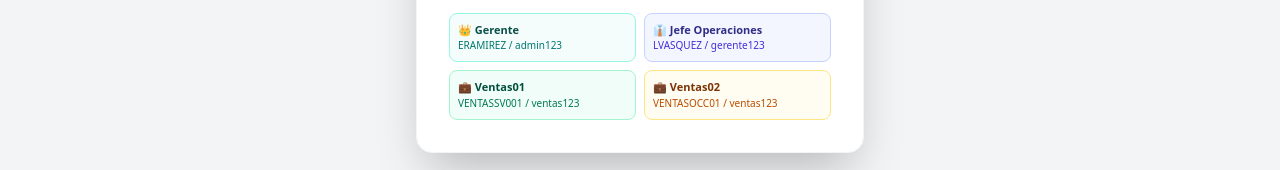
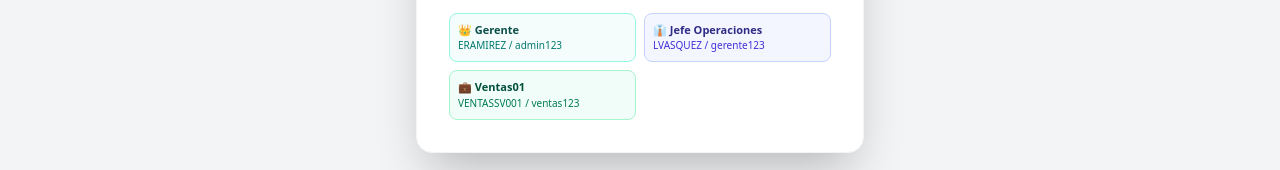
Before and after one commit to LVasquez93/WebAppRetail_FrontEnd, a React (Vite) app: page /login in a window 1280 px wide. Shown: the part 654-824 px from the top of the page. Built offline with nearby package versions, Linux system fonts and the light colour scheme; no server answers.

Commit message:
Update LoginView.tsx

```diff
--- a/src/features/auth/LoginView.tsx
+++ b/src/features/auth/LoginView.tsx
@@ -156,7 +156,7 @@ export const LoginView: React.FC = () => {
 
               <button
                 type="button"
-                onClick={() => handleQuickLogin('CVALENCIA', 'gerente123')}
+                onClick={() => handleQuickLogin('LVASQUEZ', 'gerente123')}
                 className="p-2 text-left bg-indigo-50/70 hover:bg-indigo-100/70 border border-indigo-200 rounded-lg transition-colors cursor-pointer"
               >
                 <div className="text-[11px] font-bold text-indigo-900">👔 Jefe Operaciones</div>
@@ -165,20 +165,11 @@ export const LoginView: React.FC = () => {
 
               <button
                 type="button"
-                onClick={() => handleQuickLogin('VENTASSR001', 'ventas123')}
+                onClick={() => handleQuickLogin('VENTASSV001', 'ventas123')}
                 className="p-2 text-left bg-emerald-50/70 hover:bg-emerald-100/70 border border-emerald-200 rounded-lg transition-colors cursor-pointer"
               >
                 <div className="text-[11px] font-bold text-emerald-900">💼 Ventas01</div>
                 <div className="text-[10px] text-emerald-700">VENTASSV001 / ventas123</div>
-              </button>
-
-              <button
-                type="button"
-                onClick={() => handleQuickLogin('VENTASOCC01', 'ventas123')}
-                className="p-2 text-left bg-amber-50/70 hover:bg-amber-100/70 border border-amber-200 rounded-lg transition-colors cursor-pointer"
-              >
-                <div className="text-[11px] font-bold text-amber-900">💼 Ventas02</div>
-                <div className="text-[10px] text-amber-700">VENTASOCC01 / ventas123</div>
               </button>
             </div>
           </div>
```
